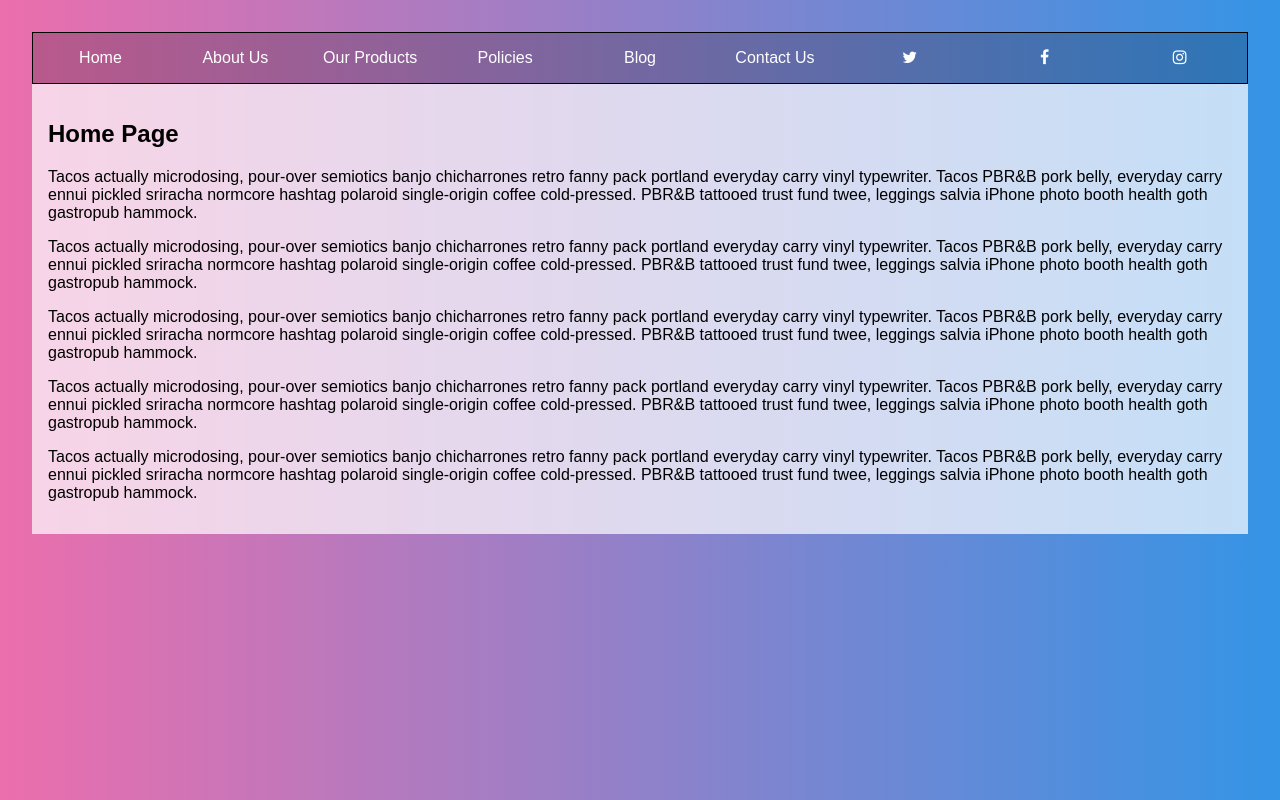
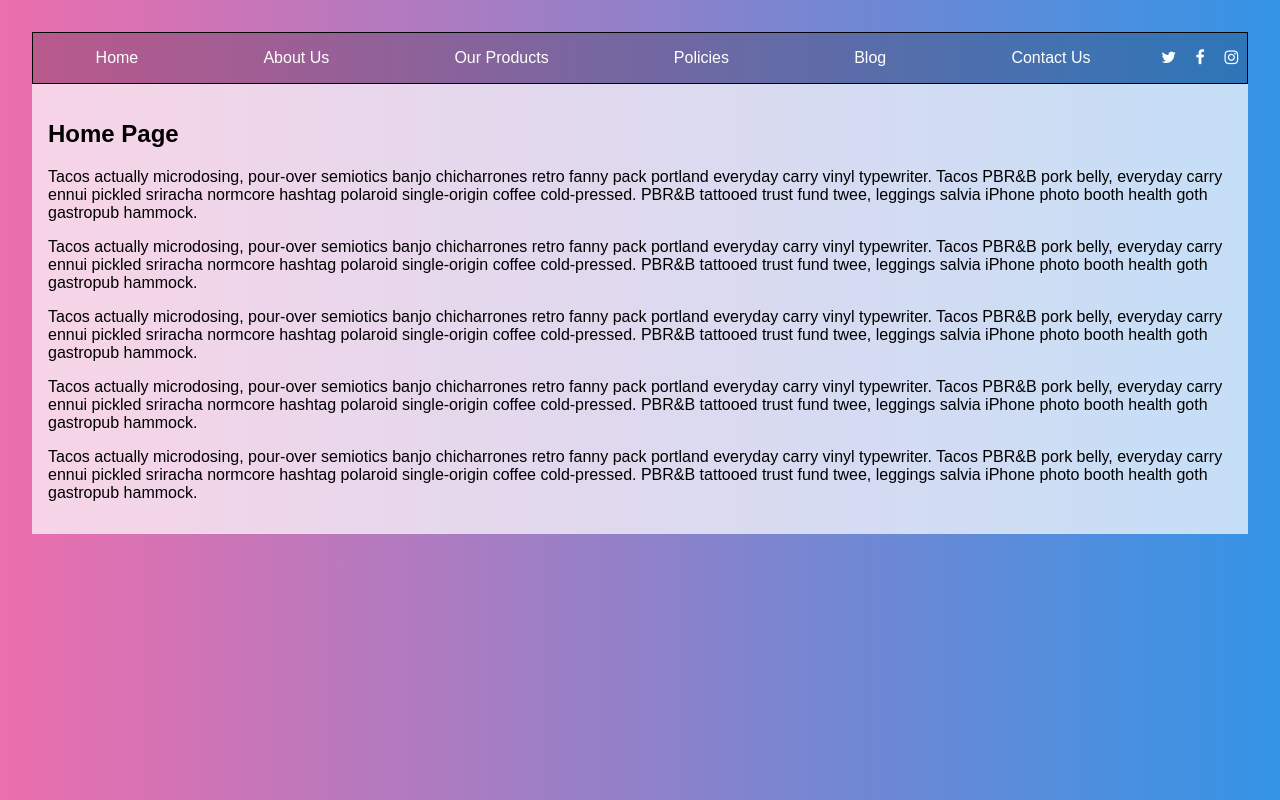
Before and after one commit to eimaanharuna/web-dev-labs, a plain HTML site: page W6/lab03/index.html in a window 1280 px wide. Drawn offline with Linux system fonts and the light colour scheme.

Commit message:
Week 6 labs completed

```diff
--- a/W6/lab03/css/style.css
+++ b/W6/lab03/css/style.css
@@ -49,6 +49,6 @@ nav ul li {
   flex-grow: 4;
 }
 
-nav ul li {
+nav ul li.social {
   flex: 1;
 }
```
